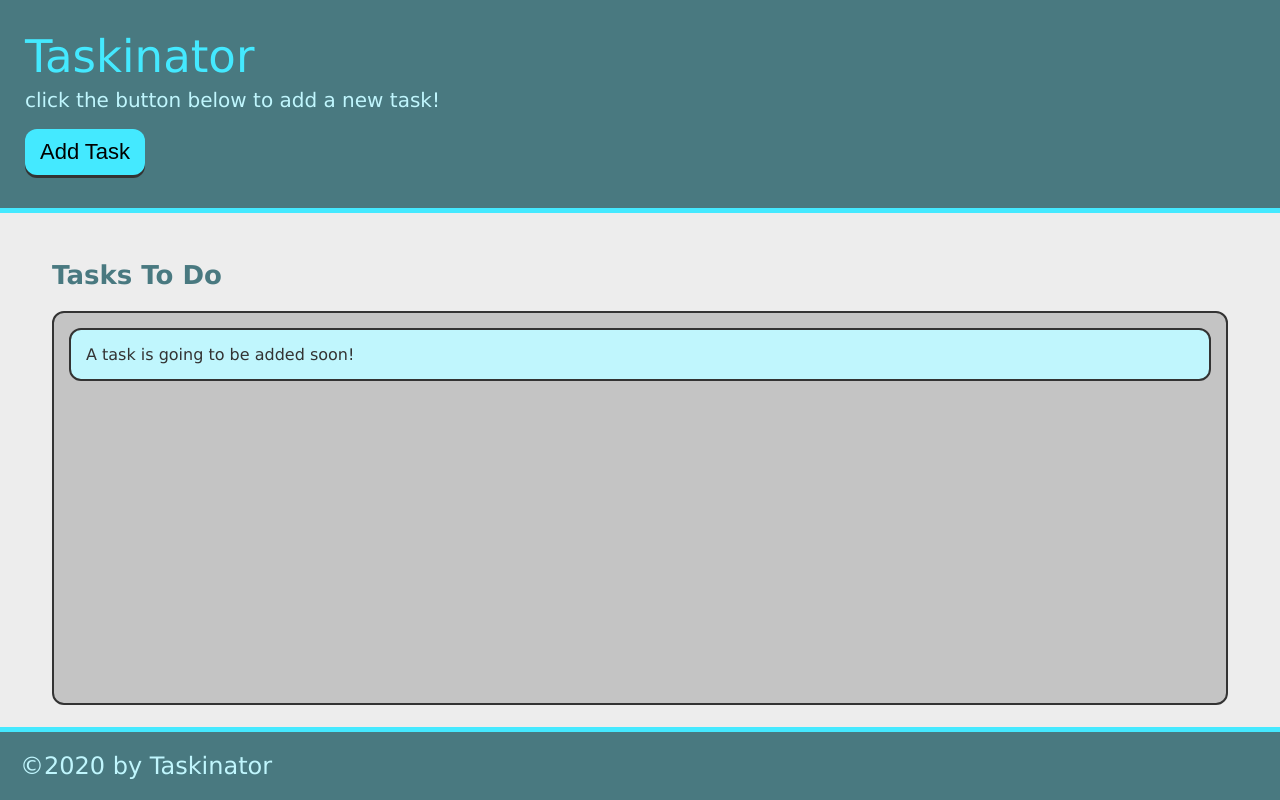
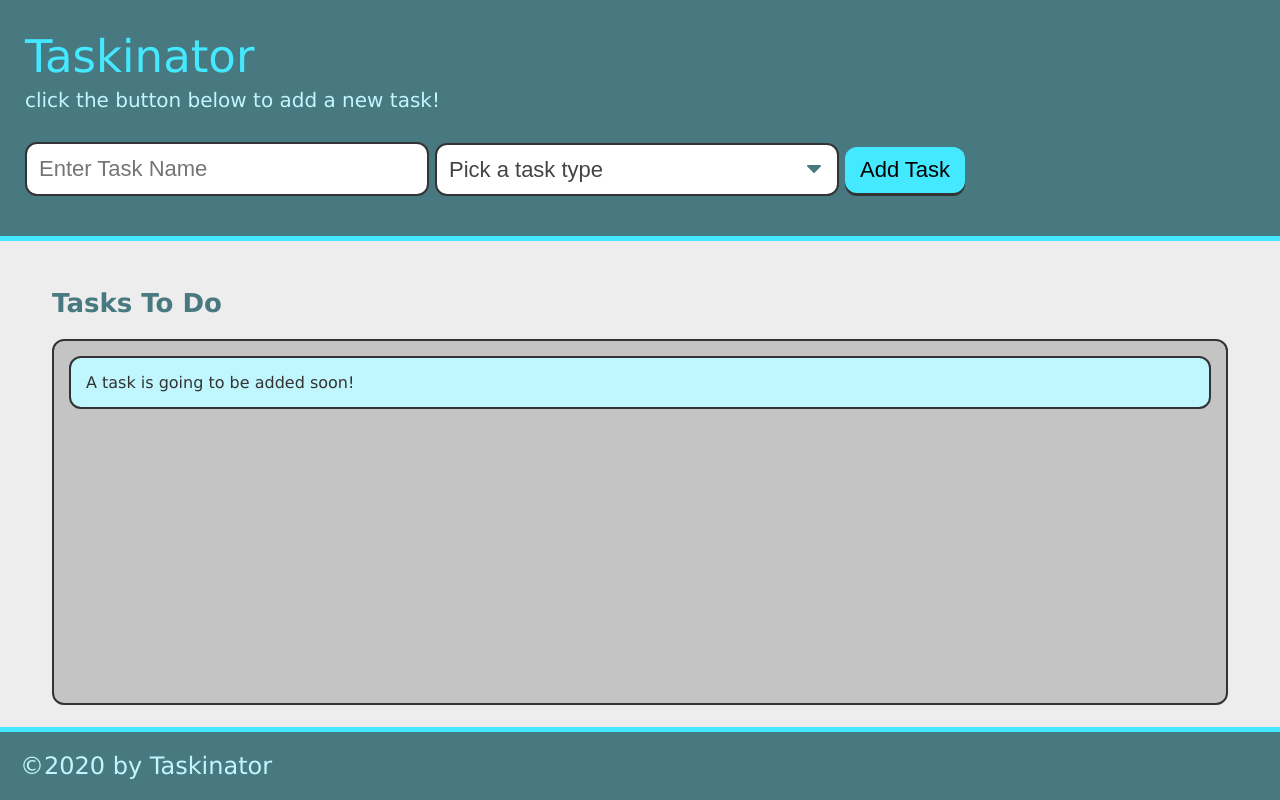
Before and after one commit to e1m3m0/taskinator, a plain HTML site: page index.html in a window 1280 px wide. Drawn offline with Linux system fonts and the light colour scheme.

Commit message:
evenlistener change to submit instead of click, change submit form

```diff
--- a/assets/js/script.js
+++ b/assets/js/script.js
@@ -1,11 +1,14 @@
-var buttonEl = document.querySelector('#save-task');
+var formEl = document.querySelector('#task-form');
 var tasksToDoEl = document.querySelector('#tasks-to-do');
 
 var createTaskHandler = function() {
+
+    event.preventDefault();
+
     var listItemEl = document.createElement('li');
     listItemEl.className = 'task-item';
     listItemEl.textContent = 'This is a new task.';
     tasksToDoEl.appendChild(listItemEl);
 }
 
-buttonEl.addEventListener('click', createTaskHandler);
+formEl.addEventListener('submit', createTaskHandler);
--- a/index.html
+++ b/index.html
@@ -13,7 +13,22 @@
     <header>
         <hi class='page-title'>Taskinator</hi>
         <p>click the button below to add a new task!</p>
-        <button class='btn' id='save-task'>Add Task</button>
+        <form id='task-form'>
+            <div class='form-group'>
+                <input type='text' name='task-name' placeholder='Enter Task Name' />
+            </div>
+            <div class='form-group'>
+                <select name='task-type' class='select-dropdown'>
+          <option value='' disabled selected>Pick a task type</option>
+          <option value='Print'>Print</option>
+          <option value='Web'>Web</option>
+          <option value='Mobile'>Mobile</option>
+        </select>
+            </div>
+            <div class='form-group'>
+                <button class='btn' id='save-task'>Add Task</button>
+            </div>
+        </form>
     </header>
 
     <main class='page-content'>
```
